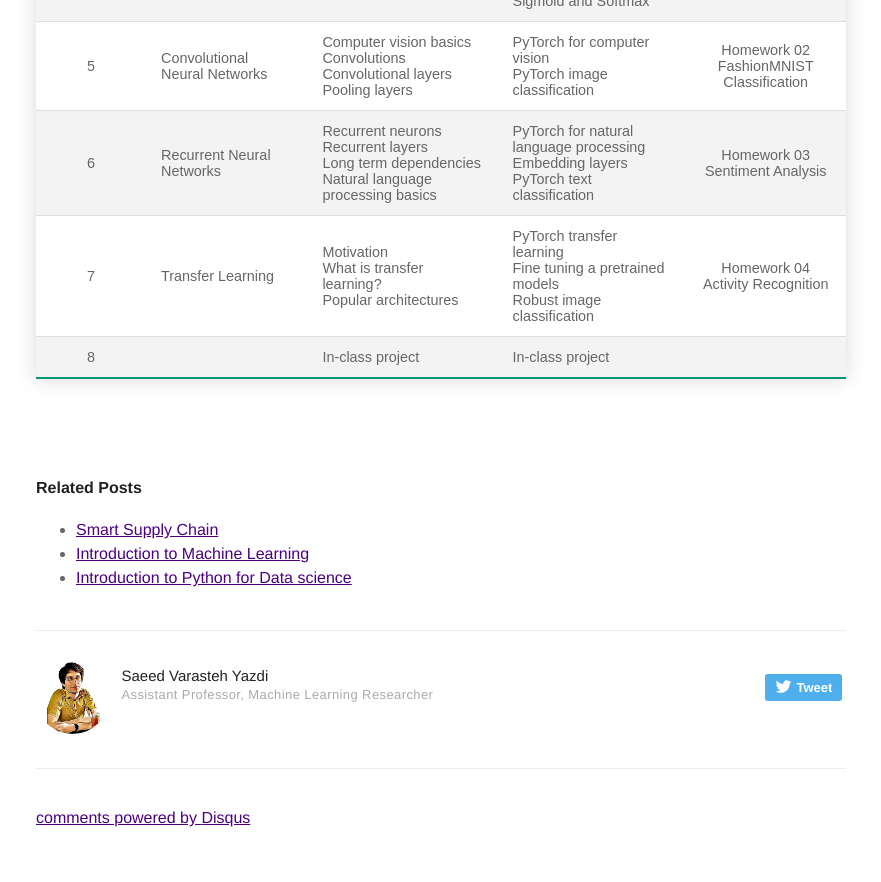
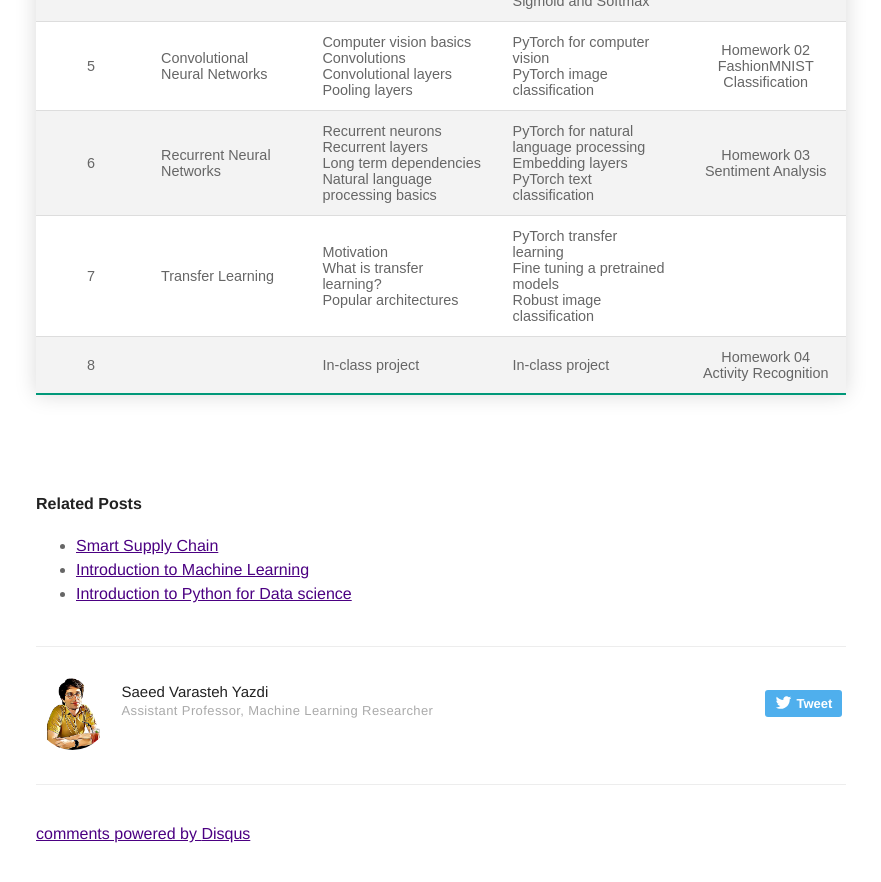
Before and after one commit to SaeedVarasteh/saeedvarasteh.github.io, a Jekyll site: the page built from _posts/2023-05-01-dl.md, in a window 1280 px wide and 900 px high, scrolled down 1457 px. Shown: the top 882 px of the window, without its empty margins (199-1080 px from the left). Built offline with Jekyll 4.4.1, drawn with Linux system fonts in a browser that asks for light colours; a script that is not in the unit is left out; comment, search, counter and statistics services are not loaded.

Commit message:
Update 2023-05-01-dl.md

```diff
--- a/_posts/2023-05-01-dl.md
+++ b/_posts/2023-05-01-dl.md
@@ -171,7 +169,10 @@ This is the planned schedule for the whole course, but of course, changes are po
             <td style="text-align: left;">
             In-class project
             </td>
-            <td style="text-align: center;"></td>
+            <td style="text-align: center;">
+            Homework 04 <br/>
+            Activity Recognition
+            </td>
         </tr>
     </tbody>
 </table>
```
Also changed, not shown: other parts of _posts/2023-05-01-dl.md (+0 -2 lines).
